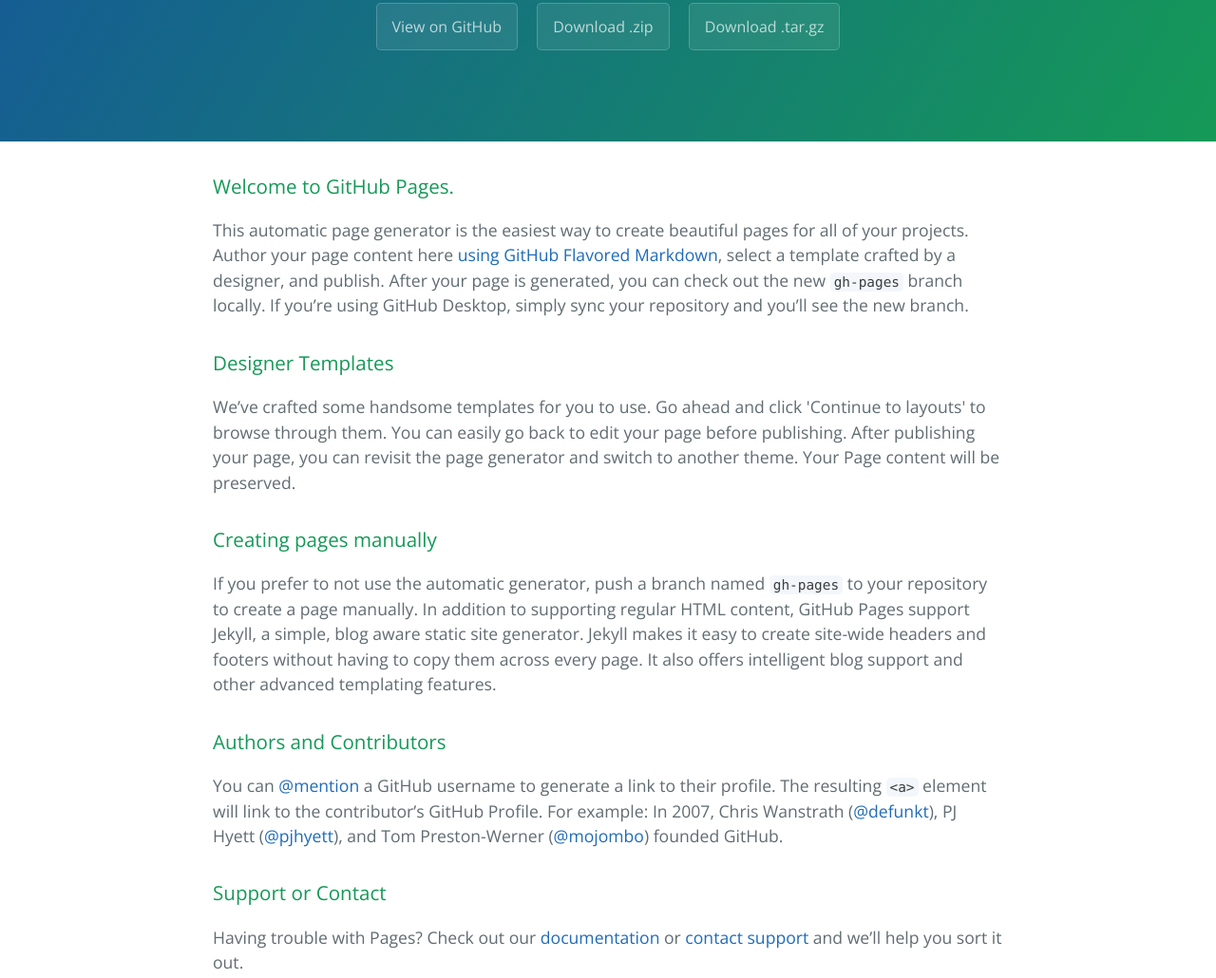
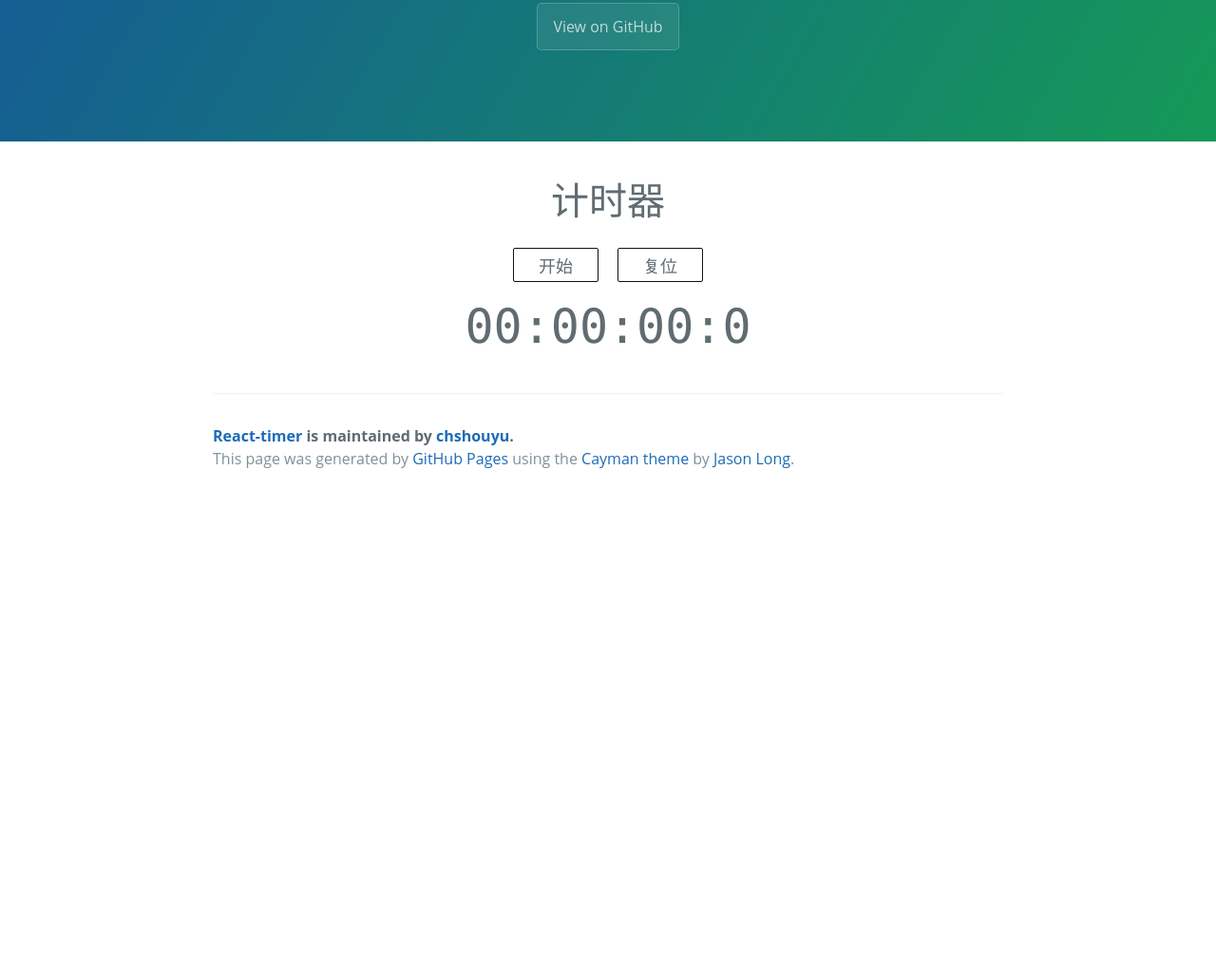
Before and after one commit to chshouyu/react-timer, a plain HTML site: page index.html in a window 1280 px wide. Shown: the part 234-1264 px from the top of the page at 95% size. After the commit the page ends 800 px from the top, so only its background shows below. Drawn offline with nearby package versions, Linux system fonts and the light colour scheme.

Commit message:
change to my timer

```diff
--- a/index.html
+++ b/index.html
@@ -2,10 +2,8 @@
 <html lang="en-us">
   <head>
     <meta charset="UTF-8">
-    <title>React-timer by chshouyu</title>
+    <title>计时器</title>
     <meta name="viewport" content="width=device-width, initial-scale=1">
-    <link rel="stylesheet" type="text/css" href="stylesheets/normalize.css" media="screen">
-    <link href='https://fonts.googleapis.com/css?family=Open+Sans:400,700' rel='stylesheet' type='text/css'>
     <link rel="stylesheet" type="text/css" href="stylesheets/stylesheet.css" media="screen">
     <link rel="stylesheet" type="text/css" href="stylesheets/github-light.css" media="screen">
   </head>
@@ -14,36 +12,10 @@
       <h1 class="project-name">React-timer</h1>
       <h2 class="project-tagline">react timer</h2>
       <a href="https://github.com/chshouyu/react-timer" class="btn">View on GitHub</a>
-      <a href="https://github.com/chshouyu/react-timer/zipball/master" class="btn">Download .zip</a>
-      <a href="https://github.com/chshouyu/react-timer/tarball/master" class="btn">Download .tar.gz</a>
     </section>
 
     <section class="main-content">
-      <h3>
-<a id="welcome-to-github-pages" class="anchor" href="#welcome-to-github-pages" aria-hidden="true"><span class="octicon octicon-link"></span></a>Welcome to GitHub Pages.</h3>
-
-<p>This automatic page generator is the easiest way to create beautiful pages for all of your projects. Author your page content here <a href="https://guides.github.com/features/mastering-markdown/">using GitHub Flavored Markdown</a>, select a template crafted by a designer, and publish. After your page is generated, you can check out the new <code>gh-pages</code> branch locally. If you’re using GitHub Desktop, simply sync your repository and you’ll see the new branch.</p>
-
-<h3>
-<a id="designer-templates" class="anchor" href="#designer-templates" aria-hidden="true"><span class="octicon octicon-link"></span></a>Designer Templates</h3>
-
-<p>We’ve crafted some handsome templates for you to use. Go ahead and click 'Continue to layouts' to browse through them. You can easily go back to edit your page before publishing. After publishing your page, you can revisit the page generator and switch to another theme. Your Page content will be preserved.</p>
-
-<h3>
-<a id="creating-pages-manually" class="anchor" href="#creating-pages-manually" aria-hidden="true"><span class="octicon octicon-link"></span></a>Creating pages manually</h3>
-
-<p>If you prefer to not use the automatic generator, push a branch named <code>gh-pages</code> to your repository to create a page manually. In addition to supporting regular HTML content, GitHub Pages support Jekyll, a simple, blog aware static site generator. Jekyll makes it easy to create site-wide headers and footers without having to copy them across every page. It also offers intelligent blog support and other advanced templating features.</p>
-
-<h3>
-<a id="authors-and-contributors" class="anchor" href="#authors-and-contributors" aria-hidden="true"><span class="octicon octicon-link"></span></a>Authors and Contributors</h3>
-
-<p>You can <a href="https://github.com/blog/821" class="user-mention">@mention</a> a GitHub username to generate a link to their profile. The resulting <code>&lt;a&gt;</code> element will link to the contributor’s GitHub Profile. For example: In 2007, Chris Wanstrath (<a href="https://github.com/defunkt" class="user-mention">@defunkt</a>), PJ Hyett (<a href="https://github.com/pjhyett" class="user-mention">@pjhyett</a>), and Tom Preston-Werner (<a href="https://github.com/mojombo" class="user-mention">@mojombo</a>) founded GitHub.</p>
-
-<h3>
-<a id="support-or-contact" class="anchor" href="#support-or-contact" aria-hidden="true"><span class="octicon octicon-link"></span></a>Support or Contact</h3>
-
-<p>Having trouble with Pages? Check out our <a href="https://help.github.com/pages">documentation</a> or <a href="https://github.com/contact">contact support</a> and we’ll help you sort it out.</p>
-
+      <div id="container"></div>
       <footer class="site-footer">
         <span class="site-footer-owner"><a href="https://github.com/chshouyu/react-timer">React-timer</a> is maintained by <a href="https://github.com/chshouyu">chshouyu</a>.</span>
 
@@ -51,7 +23,7 @@
       </footer>
 
     </section>
-
-
+    <script src="dest/vendor.js"></script>
+    <script src="dest/index.js"></script>
   </body>
 </html>
```
